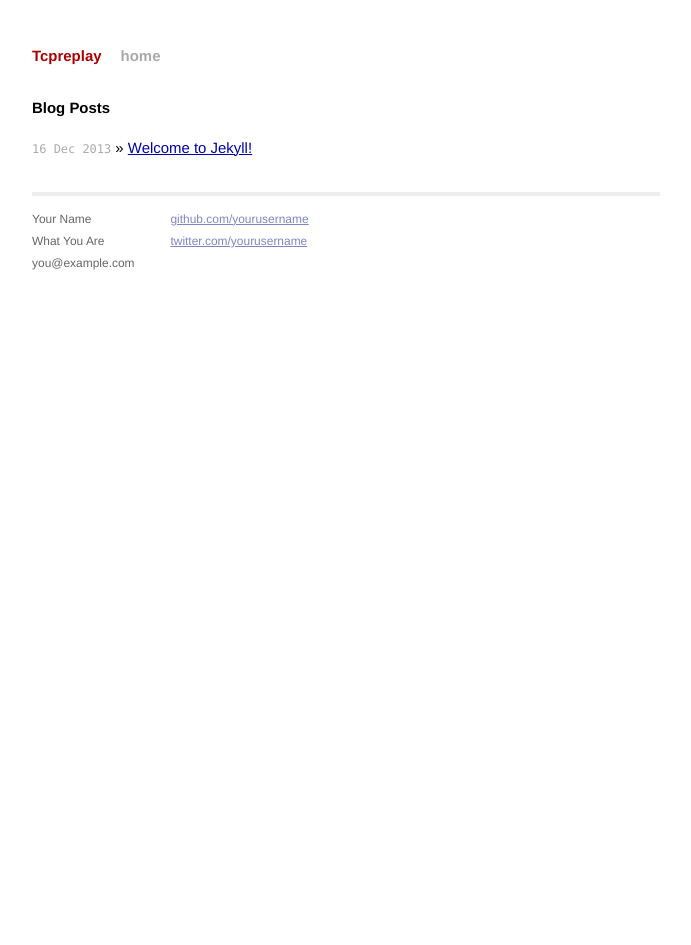
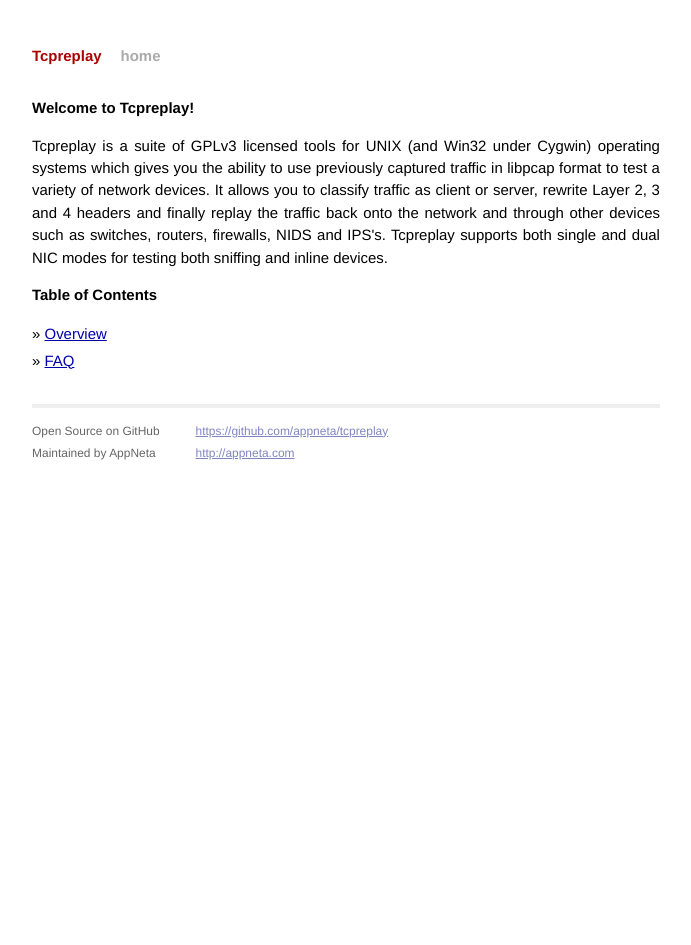
Before and after one commit to abiryukov/appneta.github.io, a Jekyll site: the page built from _source/index.html, in a window 1280 px wide. Shown: the whole page, without its empty margins (294-985 px from the left). Built offline with Jekyll 4.4.1, drawn with Linux system fonts in a browser that asks for light colours; Markdown is read by kramdown in place of the engine named in the settings.

Commit message:
Moved source into _sources folder, adjusted initial layout

```diff
--- a/_source/_layouts/default.html
+++ b/_source/_layouts/default.html
@@ -26,15 +26,14 @@
           <div class="footer">
             <div class="contact">
               <p>
-                Your Name<br />
-                What You Are<br />
-                you@example.com
+                Open Source on GitHub <br />
+                Maintained by AppNeta
               </p>
             </div>
             <div class="contact">
               <p>
-                <a href="https://github.com/yourusername">github.com/yourusername</a><br />
-                <a href="https://twitter.com/yourusername">twitter.com/yourusername</a><br />
+                <a href="https://github.com/appneta/tcpreplay">https://github.com/appneta/tcpreplay</a><br />
+                <a href="http://appneta.com">http://appneta.com</a><br />
               </p>
             </div>
           </div>
--- a/_source/_posts/2013-12-16-welcome-to-jekyll.markdown
+++ b/_source/_posts/2013-12-16-overview.markdown
@@ -1,8 +1,8 @@
 ---
 layout: post
-title:  "Welcome to Jekyll!"
-date:   2013-12-16 12:54:05
-categories: jekyll update
+title:  "Overview"
+date:   2013-12-16 12:54:07
+categories: tcpreplay update
 ---
 
 You'll find this post in your `_posts` directory - edit this post and re-build (or run with the `-w` switch) to see your changes!
--- a/_source/index.html
+++ b/_source/index.html
@@ -1,13 +1,17 @@
 ---
 layout: default
-title: Your New Jekyll Site
+title: Tcpreplay  - Pcap editing and replaying tools for *NIX
 ---
 
 <div id="home">
-  <h1>Blog Posts</h1>
-  <ul class="posts">
-    {% for post in site.posts %}
-      <li><span>{{ post.date | date_to_string }}</span> &raquo; <a href="{{ post.url }}">{{ post.title }}</a></li>
-    {% endfor %}
-  </ul>
+	<h1>Welcome to Tcpreplay!</h1>
+
+	<p>Tcpreplay is a suite of GPLv3 licensed tools for UNIX (and Win32 under Cygwin) operating systems which gives you the ability to use previously captured traffic in libpcap format to test a variety of network devices. It allows you to classify traffic as client or server, rewrite Layer 2, 3 and 4 headers and finally replay the traffic back onto the network and through other devices such as switches, routers, firewalls, NIDS and IPS's. Tcpreplay supports both single and dual NIC modes for testing both sniffing and inline devices.</p>
+
+	<h1>Table of Contents</h1>
+	<ul class="posts">
+		{% for post in site.posts %}
+     	<li>&raquo; <a href="{{ post.url }}">{{ post.title }}</a></li>
+     	{% endfor %}
+     </ul>
 </div>
```
Also changed, not shown: _source/_posts/2013-12-16-faq.markdown (added, +24 -0 lines), 1 other file.
